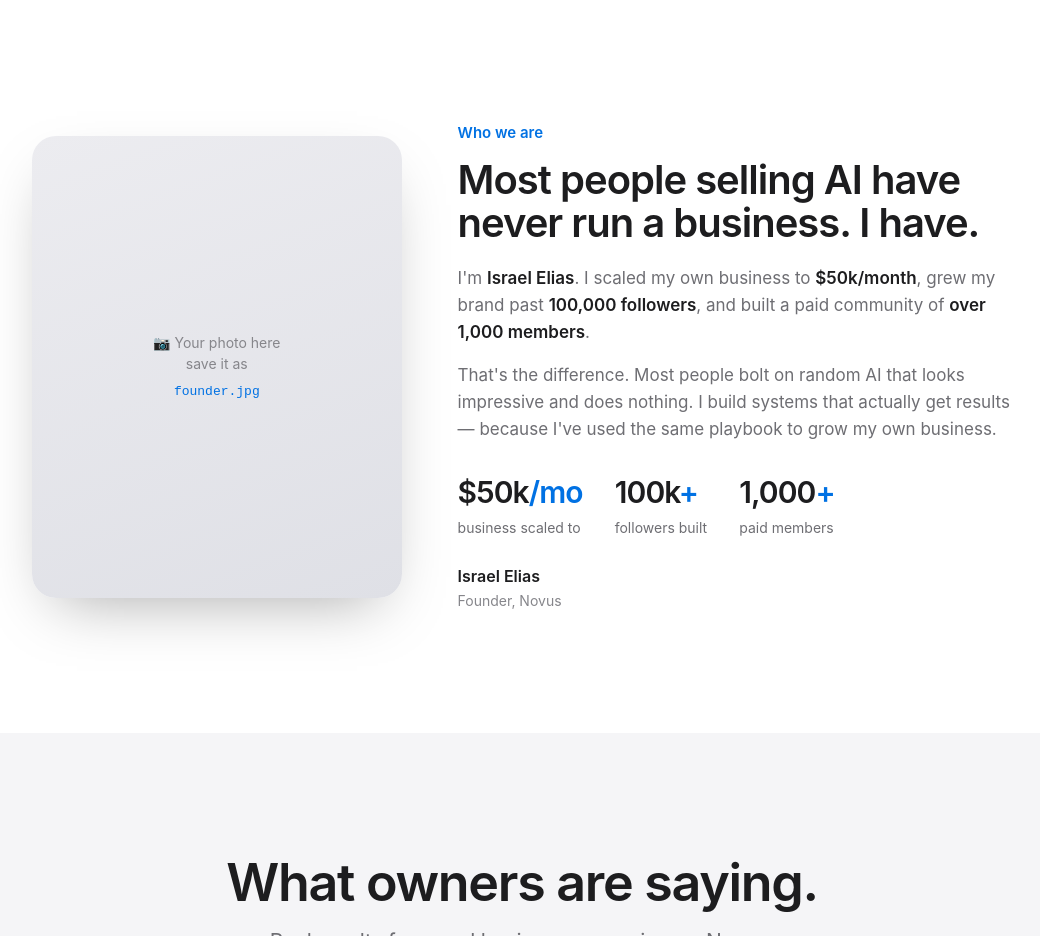
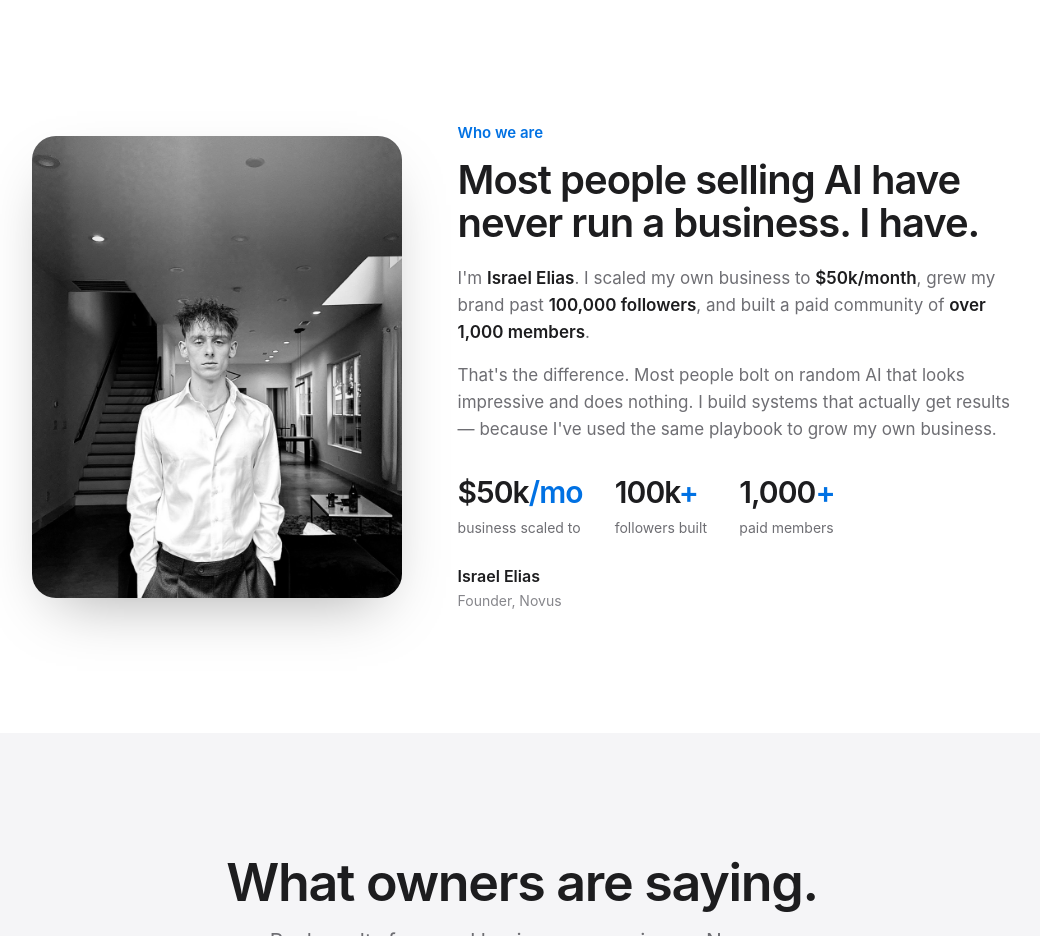
Before and after one commit to israelxelias/israelxelias.github.io, a plain HTML site: page index.html in a window 1280 px wide. Shown: the part 3160-4096 px from the top of the page, without its empty margins (118-1158 px from the left). Drawn offline with Linux system fonts and the light colour scheme.

Commit message:
Add founder photo
Co-Authored-By: Claude Opus 4.8 <noreply@anthropic.com>

```diff
--- a/index.html
+++ b/index.html
@@ -104,7 +104,7 @@
   /* founder */
   .founder{display:grid;grid-template-columns:.8fr 1.2fr;gap:56px;align-items:center;max-width:980px;margin:0 auto}
   .founder-photo{position:relative;border-radius:24px;overflow:hidden;aspect-ratio:4/5;background:linear-gradient(160deg,#ececf0,#dfe0e6);box-shadow:0 24px 60px -24px rgba(0,0,0,.35)}
-  .founder-photo img{position:absolute;inset:0;width:100%;height:100%;object-fit:cover}
+  .founder-photo img{position:absolute;inset:0;width:100%;height:100%;object-fit:cover;object-position:center 30%;z-index:2}
   .founder-photo .ph{position:absolute;inset:0;display:flex;flex-direction:column;align-items:center;justify-content:center;gap:8px;text-align:center;color:var(--ink-3);font-size:14px;line-height:1.5}
   .founder-photo .ph code{color:var(--blue);font-size:13px}
   .founder .tag{font-size:15px;font-weight:600;color:var(--blue);margin-bottom:14px}
```
Also changed, not shown: founder.jpg (added).
